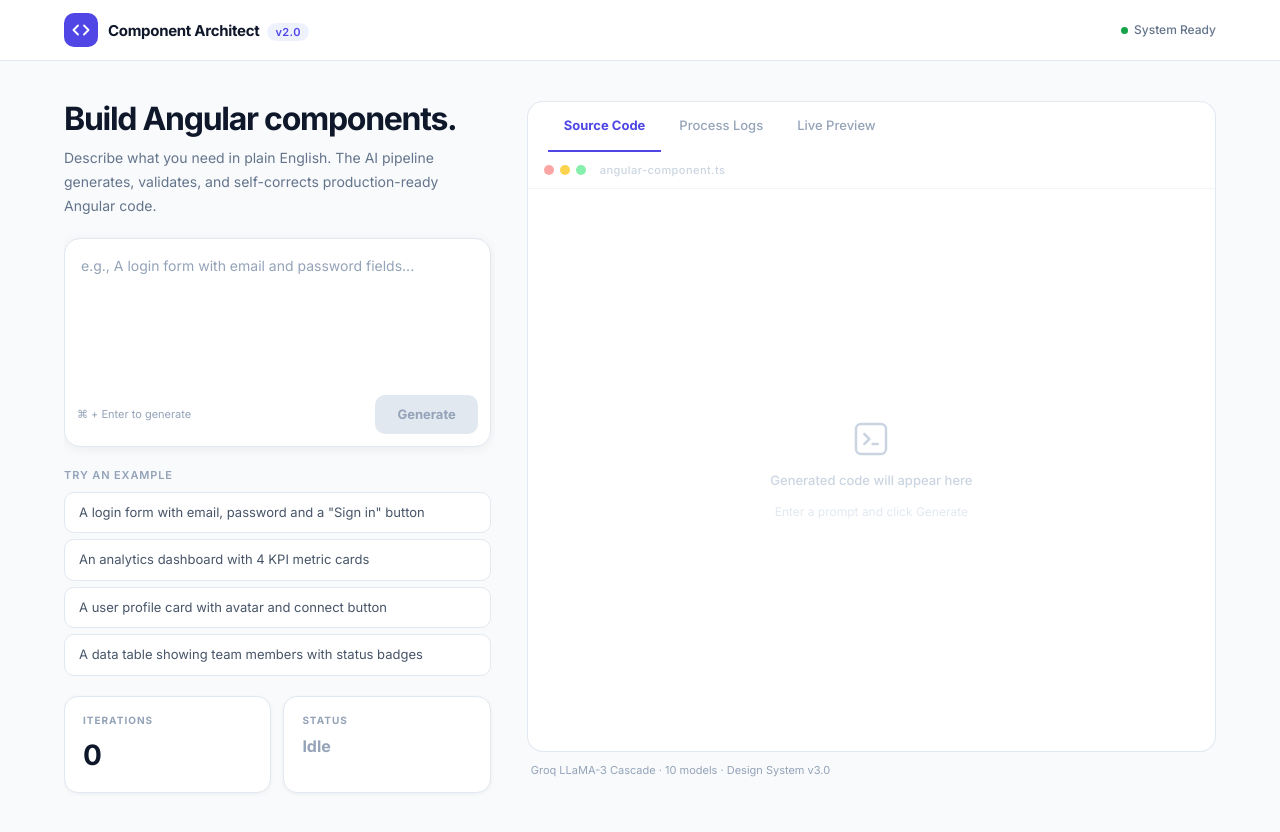
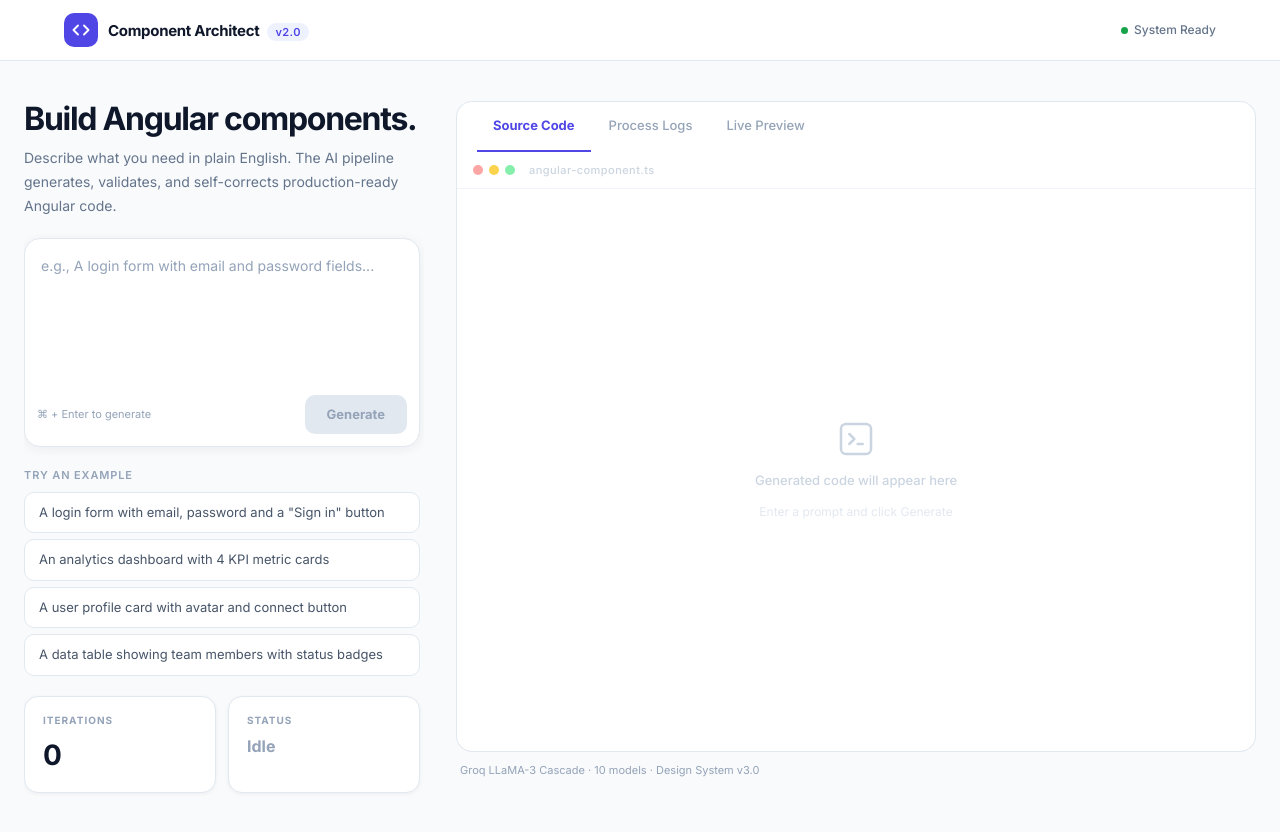
Before and after one commit to RiteshKumar2e/Assesment, a React (Vite) app in the folder frontend/: page / in a window 1280 px wide. Shown: the top 832 px of the page. Built offline with nearby package versions, Linux system fonts and the light colour scheme.

Commit message:
Frontend updated

```diff
--- a/frontend/src/App.tsx
+++ b/frontend/src/App.tsx
@@ -153,8 +153,8 @@ const App = () => {
                 </div>
             </header>
 
-            <main style={{ maxWidth: 1200, margin: '0 auto', padding: '40px 24px' }}>
-                <div style={{ display: 'grid', gridTemplateColumns: '1fr 1.6fr', gap: 32, alignItems: 'start' }}>
+            <main style={{ maxWidth: 1440, margin: '0 auto', padding: '40px 24px' }}>
+                <div style={{ display: 'grid', gridTemplateColumns: '1fr 2fr', gap: 32, alignItems: 'start' }}>
 
                     {/* ── Left Panel ── */}
                     <div className="left-panel" style={{ display: 'flex', flexDirection: 'column', gap: 20, height: 700, overflowY: 'auto', paddingRight: 4 }}>
```
